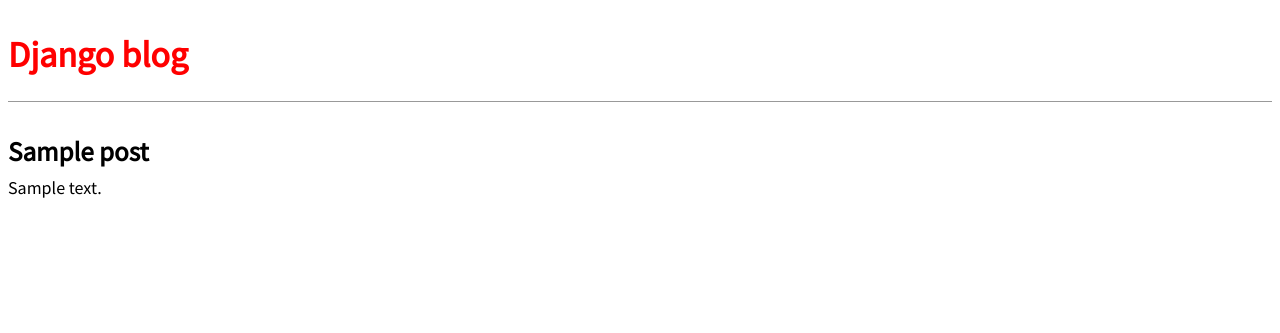
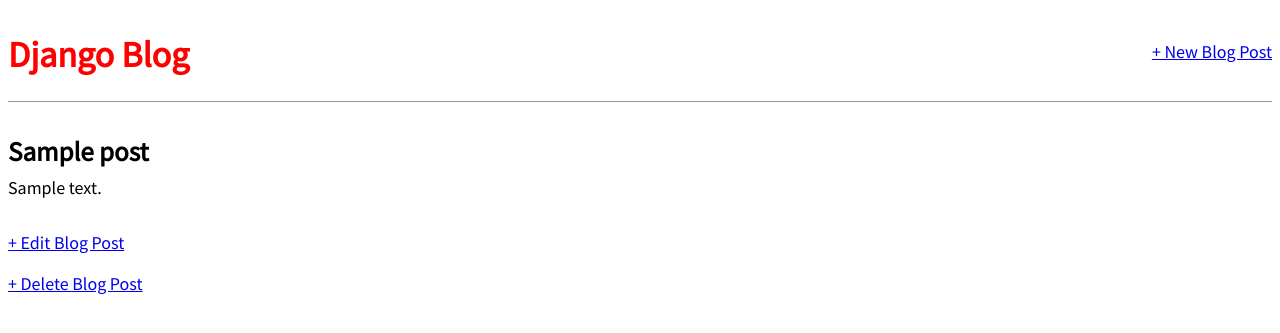
Before and after one commit to Mr-Rupesh/blog-site, a Django app: page /post/1/ in a window 1280 px wide. Shown: the top 333 px of the page. Run offline with Django 5.2, Linux system fonts and the light colour scheme; tables that the repository leaves empty hold one stand-in row (values such as "Sample post").

Commit message:
crud operations

```diff
--- a/blog/urls.py
+++ b/blog/urls.py
@@ -1,7 +1,10 @@
 from django.urls import path
-from .views import post_list, post_detail
+from .views import BlogDetailView, BlogListView, BlogCreateView, BlogUpdateView, BlogDeleteView
 
 urlpatterns = [
-    path("", post_list, name="home"),
-    path("post/<int:pk>/", post_detail, name="post_detail")
+    path("", BlogListView.as_view(), name="home"),
+    path("post/<int:pk>/", BlogDetailView.as_view(), name="post_detail"),
+    path("post/new/", BlogCreateView.as_view(), name="post_new"),
+    path("post/<int:pk>/edit/", BlogUpdateView.as_view(), name="post_edit"),
+    path("post/<int:pk>/delete", BlogDeleteView.as_view(), name="post_delete"),
 ]
--- a/blog/views.py
+++ b/blog/views.py
@@ -1,11 +1,40 @@
-from django.shortcuts import render, get_object_or_404
+# from django.shortcuts import render, get_object_or_404
 
+# from .models import Post
+
+# def post_list(request):
+#     posts = Post.objects.all()
+#     return render(request, 'home.html',{'posts':posts})
+
+# def post_detail(request, pk):
+#     post = get_object_or_404(Post, pk=pk)
+#     return render(request, "post_detail.html", {"post":post})
+
+from django.views.generic import ListView, DetailView
+from django.views.generic.edit import CreateView, UpdateView, DeleteView
+from django.urls import reverse_lazy
 from .models import Post
 
-def post_list(request):
-    posts = Post.objects.all()
-    return render(request, 'home.html',{'posts':posts})
+class BlogListView(ListView):
+    model = Post
+    template_name = "home.html"
+    context_object_name = 'posts'
 
-def post_detail(request, pk):
-    post = get_object_or_404(Post, pk=pk)
-    return render(request, "post_detail.html", {"post":post})
+class BlogDetailView(DetailView):
+    model = Post
+    template_name = "post_detail.html"
+
+class BlogCreateView(CreateView):
+    model = Post
+    template_name = "post_new.html"
+    fields = ["title","author", "body"]
+
+class BlogUpdateView(UpdateView):
+    model = Post
+    template_name = "post_edit.html"
+    fields = ["title", "body"]
+
+class BlogDeleteView(DeleteView):
+    model = Post
+    template_name = "post_delete.html"
+    success_url = reverse_lazy("home")
--- a/templates/base.html
+++ b/templates/base.html
@@ -1,23 +1,36 @@
 {% load static %}
+<!DOCTYPE html>
+<html lang="en">
+<head>
+    <meta charset="UTF-8">
+    <title>Django Blog</title>
 
-<html>
-    <head>
-        <title>Django blog</title>
-        <link	href="https://fonts.googleapis.com/css?family=Source+Sans+Pro:400"
-rel="stylesheet">
-        <link rel="stylesheet" href="{% static 'css/base.css' %}">
+    <link
+        href="https://fonts.googleapis.com/css?family=Source+Sans+Pro:400"
+        rel="stylesheet"
+    >
+    <link
+        href="{% static 'css/base.css' %}"
+        rel="stylesheet"
+    >
 </head>
 
 <body>
+    <div class="container">
         <header>
-            <h1><a href="{% url 'home' %}">Django blog</a> </h1>
+            <div class="nav-left">
+                <h1>
+                    <a href="{% url 'home' %}">Django Blog</a>
+                </h1>
+            </div>
+
+            <div class="nav-right">
+                <a href="{% url 'post_new' %}">+ New Blog Post</a>
+            </div>
         </header>
 
-        <div>
         {% block content %}
-
         {% endblock content %}
     </div>
 </body>
-
 </html>
--- a/templates/post_detail.html
+++ b/templates/post_detail.html
@@ -6,4 +6,9 @@
     <h2>{{ post.title }}</h2>
     <p>{{ post.body }}</p>
 </div>
+<div>
+<p><a href="{% url 'post_edit' post.pk %}">+ Edit Blog Post</a> </p>
+
+<p><a href="{% url 'post_delete' post.pk %}">+ Delete Blog Post</a></p>
+</div>
 {% endblock content %}
```
Also changed, not shown: blog/tests.py (+31 -0 lines), templates/post_delete.html (added, +11 -0 lines), templates/post_edit.html (added, +9 -0 lines), templates/post_new.html (added, +10 -0 lines). Lines whose indentation alone changed are shown as unchanged.
